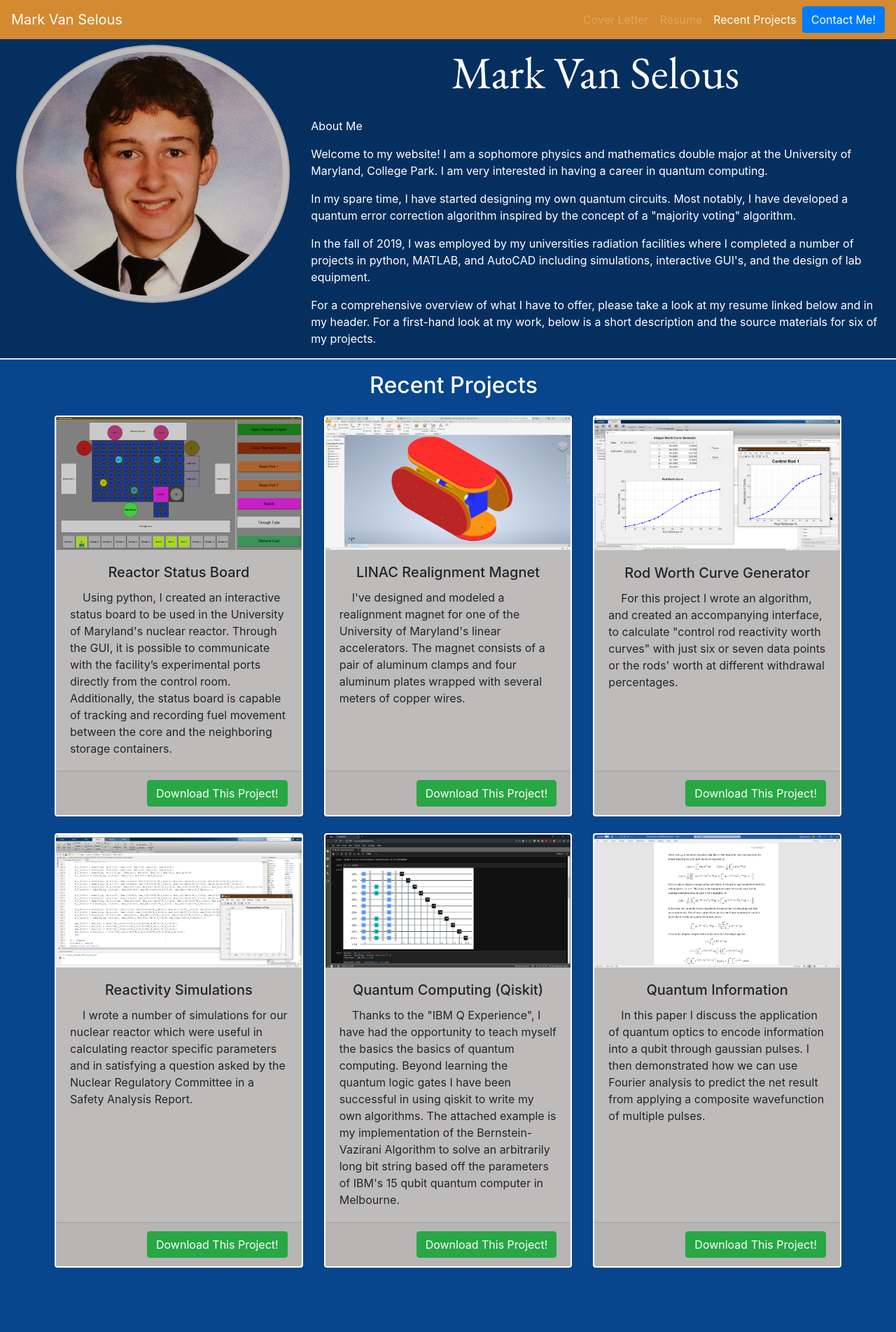
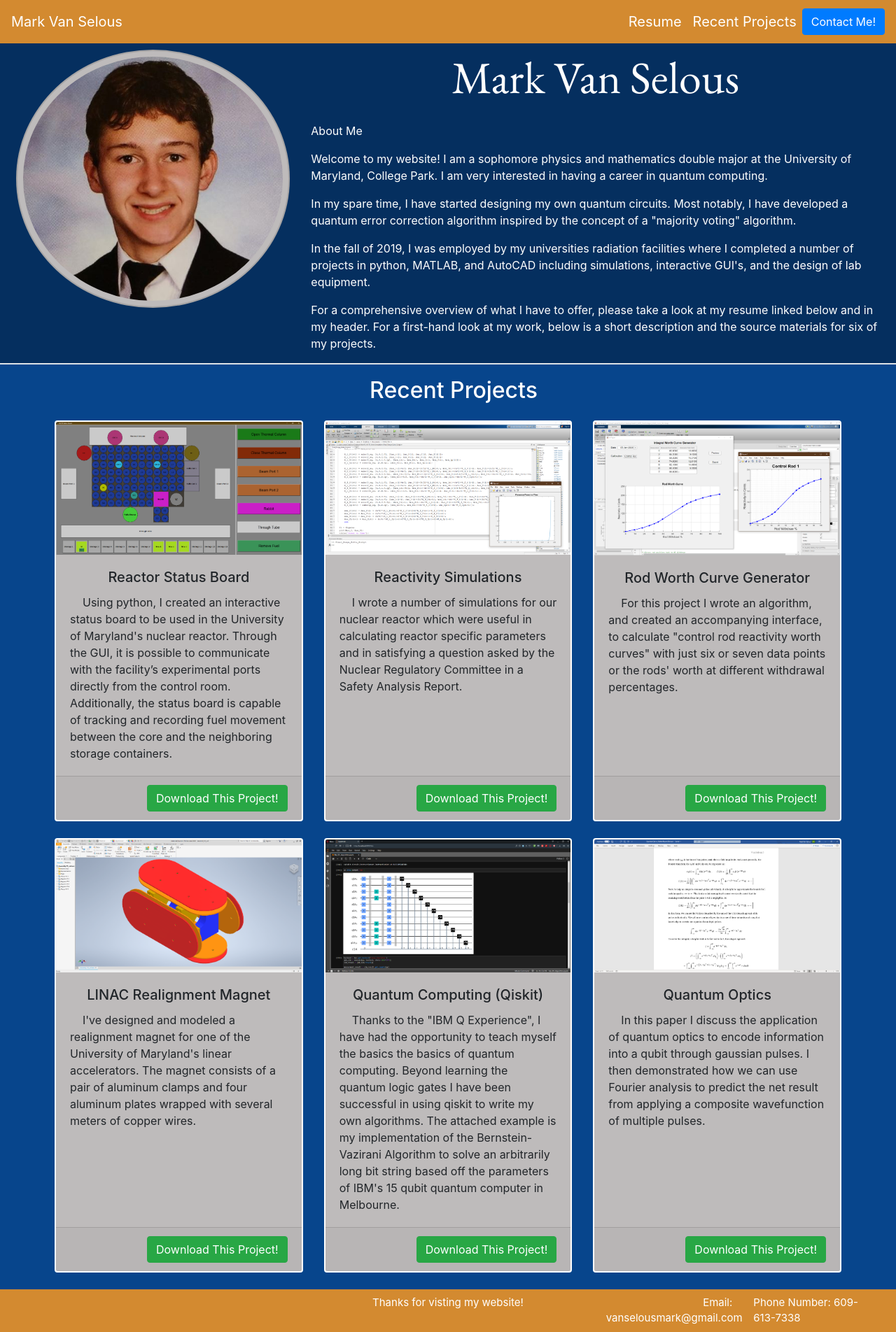
Before and after one commit to mvanselous/Personal_Website, a plain HTML site: page index.html in a window 1280 px wide. Shown: the whole page at 70% size. Before the commit the page ends 1836 px from the top, so only its background shows below. Drawn offline with nearby package versions, Linux system fonts and the light colour scheme.

Commit message:
Added Key Features
Active resume link, reordered cards, removed dead link, added footer, css styling, added Google Search Console verification tag.

```diff
--- a/index.html
+++ b/index.html
@@ -4,8 +4,10 @@
     <meta charset="UTF-8">
     <meta name="viewport" content="width=device-width, initial-scale=1.0">
     <meta http-equiv="X-UA-Compatible" content="ie=edge">
+    <meta name="author" content="Mark Van Selous">
     <meta name="description" content="Mark Van Selous's Personal Website">
     <meta name="google-site-verification" content="3nYbeyI8Okn3QxoYsMa41S1t4tQffSCKH-7wPIdHy_M" />
+    <meta name="google-site-verification" content="nhe5gzymlL2P-In1sLUOVKOZF3ikn6GY0dNWz2WSIJs" />
     <title>Mark Van Selous</title>
 
     <link rel="stylesheet" href="https://stackpath.bootstrapcdn.com/bootstrap/4.4.1/css/bootstrap.min.css" integrity="sha384-Vkoo8x4CGsO3+Hhxv8T/Q5PaXtkKtu6ug5TOeNV6gBiFeWPGFN9MuhOf23Q9Ifjh" crossorigin="anonymous">
@@ -32,6 +34,10 @@
                 display: none;
             }
         }
+        .navbar {
+            font-size:20px;
+            margin-bottom:0px;
+        }
     </style>
 </head>
 <body style="background-color: #07458C;">
@@ -40,22 +46,18 @@
         <a class="navbar-brand" href="#">Mark Van Selous</a>
         <div class="collapse navbar-collapse ml-auto" id="collapsable">
             <ul class="navbar-nav ml-auto">
-            <li class="nav-item">
-                <a class="nav-link disabled" href="#">Cover Letter</a>
-            </li>
-            <li class="nav-item">
-                <a class="nav-link disabled" href="#">Resume</a>
+                <li class="nav-item active">
+                    <a class="nav-link" href="Project_Files/MarkVanSelous_Activities_Resume.docx">Resume</a>
                 </li>
-            <li class="nav-item active">
-                <a class="nav-link" href="#Recent_Projects">Recent Projects</a>
-            </li>
+                <li class="nav-item active">
+                    <a class="nav-link" href="#Recent_Projects">Recent Projects</a>
+                </li>
             </ul>
         </div>
         <button class="btn btn-primary mr-auto" data-target="#ContactInfo_Modal" data-toggle="modal">Contact Me!</button>
         <button class="navbar-toggler" type="button" data-toggle="collapse" data-target="#collapsable" aria-controls="collapsable" aria-expanded="false" aria-label="Toggle navigation">
             <span class="navbar-toggler-icon"></span>
         </button>
-
       </nav>
       <div class="modal fade" id="ContactInfo_Modal" tabindex="-1">
           <div class="modal-dialog">
@@ -74,13 +76,11 @@
               </div>
           </div>
       </div>
-      <br>
-      <br>
     <!--Bio-->
-    <div class="containter text-center border-bottom border-2" style="background-color: #052F5F;">
+    <div class="containter text-center border-bottom border-2" style="background-color: #052F5F; padding-top:55px;">
         <div class="row ml-2 mr-2">
             <div class="col-sm-4 mt-2">
-                <div class="card text-center mt-2 mb-2 border-2 rounded-circle" style="background-color:#BEBBBB;">
+                <div class="card mt-2 mb-2 border-2 rounded-circle" style="background-color:#BEBBBB;">
                     <img src="Project_Pictures/MarkVanSelous_Picture_SM.jpeg" class="mt-2 mb-2 ml-2 mr-2 rounded-circle img-fluid" alt="Picture of Mark Van Selous">
                 </div>
             </div>
@@ -94,7 +94,7 @@
             </div>
         </div>
     </div>
-
+    <!--Example Projects-->
     <h2 id="Recent_Projects" class="ml-3 text-center mt-2" style="color:white; padding-top: 10px;">Recent Projects</h2>
     <div class="container-fluid">
         <div class="card-deck mt-4 ml-5 mr-5 text-left">
@@ -113,17 +113,13 @@
                 </div>
             </div>
             <div class="card border-white border-2 rounded">
-                <img class="card-img-top" src="Project_Pictures/Linac_Realignment_Magnet.png" alt="Realignment Magnet">
-                <div class="card-body d-flex flex-column">
-                    <div class="p-0">
-                        <h5 class="card-title text-center">LINAC Realignment Magnet</h5>
-                    </div>
-                    <div class="p-0">
-                        <p class="card-text">&nbsp;&nbsp;&nbsp;&nbsp;I've designed and modeled a realignment magnet for one of the University of Maryland's linear accelerators. The magnet consists of a pair of aluminum clamps and four aluminum plates wrapped with several meters of copper wires.</p>
-                    </div>
+                <img class="card-img-top" src="Project_Pictures/RunawayReaction_Simulation_Image.png" alt="StatusBoard GUI">
+                <div class="card-body">
+                    <h5 class="card-title text-center">Reactivity Simulations</h5>
+                    <p class="card-text">&nbsp;&nbsp;&nbsp;&nbsp;I wrote a number of simulations for our nuclear reactor which were useful in calculating reactor specific parameters and in satisfying a question asked by the Nuclear Regulatory Committee in a Safety Analysis Report.</p>
                 </div>
                 <div class="card-footer">
-                    <a class="btn btn-success float-right" href="Project_Files/Linac_Magnet.zip" role="button">Download This Project!</a>
+                    <a class="btn btn-success float-right" href="Project_Files/Reactivity_Simulations.zip" role="button">Download This Project!</a>
                 </div>
             </div>
             <div class="card border-white border-2 rounded">
@@ -143,13 +139,17 @@
         </div>
         <div class="card-deck mt-4 ml-5 mr-5 text-left">
             <div class="card border-white border-2 rounded">
-                <img class="card-img-top" src="Project_Pictures/RunawayReaction_Simulation_Image.png" alt="StatusBoard GUI">
-                <div class="card-body">
-                    <h5 class="card-title text-center">Reactivity Simulations</h5>
-                    <p class="card-text">&nbsp;&nbsp;&nbsp;&nbsp;I wrote a number of simulations for our nuclear reactor which were useful in calculating reactor specific parameters and in satisfying a question asked by the Nuclear Regulatory Committee in a Safety Analysis Report.</p>
+                <img class="card-img-top" src="Project_Pictures/Linac_Realignment_Magnet.png" alt="Realignment Magnet">
+                <div class="card-body d-flex flex-column">
+                    <div class="p-0">
+                        <h5 class="card-title text-center">LINAC Realignment Magnet</h5>
+                    </div>
+                    <div class="p-0">
+                        <p class="card-text">&nbsp;&nbsp;&nbsp;&nbsp;I've designed and modeled a realignment magnet for one of the University of Maryland's linear accelerators. The magnet consists of a pair of aluminum clamps and four aluminum plates wrapped with several meters of copper wires.</p>
+                    </div>
                 </div>
                 <div class="card-footer">
-                    <a class="btn btn-success float-right" href="Project_Files/Reactivity_Simulations.zip" role="button">Download This Project!</a>
+                    <a class="btn btn-success float-right" href="Project_Files/Linac_Magnet.zip" role="button">Download This Project!</a>
                 </div>
             </div>
             <div class="card border-white border-2 rounded">
@@ -165,7 +165,7 @@
             <div class="card border-white border-2 rounded">
                 <img class="card-img-top" src="Project_Pictures/Quantum_Optics_Report_Image.png" alt="StatusBoard GUI">
                 <div class="card-body">
-                    <h5 class="card-title text-center">Quantum Information</h5>
+                    <h5 class="card-title text-center">Quantum Optics</h5>
                     <p class="card-text">&nbsp;&nbsp;&nbsp;&nbsp;In this paper I discuss the application of quantum optics to encode information into a qubit through gaussian pulses. I then demonstrated how we can use Fourier analysis to predict the net result from applying a composite wavefunction of multiple pulses.</p>
                 </div>
                 <div class="card-footer">
@@ -174,19 +174,23 @@
             </div>
         </div>
     </div>
-    <br>
-
-<!--
-      <h2 id="Contact_Information" class="ml-3 text-center mt-2" style="color:white">Contact Information</h2>
-      <p class="ml-3 mt-2" style="color:white"> My Contact Information.<br>I dont think I will need both this section and a designated footer.</p>
-
-      <div class="footer" style="background-color: #D38A30; color: white; font-size:small;"> fixed-bottom
-        <div class="container text-center">
-            <p class="footer-spacing">My Contact Information and other important info</p>
-          </div>
+      <div class="footer mt-4" style="background-color:#D38A30; color:white; font-size:15px;">
+        <div class="container"></div>
+            <div class="row ml-2 mr-2">
+                <div class="col-sm-4 mt-2 mb-2">
+                </div>
+                <div class="col-sm-4 mt-2 mb-2 text-center">
+                    <p class="footer-spacing">Thanks for visting my website!</p>
+                </div>
+                <div class="col-sm-2 mt-2 mb-2 text-right">
+                    <p class="footer-spacing"> Email: vanselousmark@gmail.com</p>
+                </div>
+                <div class="col-sm-2 mt-2 mb-2">
+                    <p class="footer-spacing">Phone Number: 609-613-7338</p>
+                </div>
+            </div>
+        </div>
       </div>
--->
-
       <script src="https://code.jquery.com/jquery-3.4.1.slim.min.js" integrity="sha384-J6qa4849blE2+poT4WnyKhv5vZF5SrPo0iEjwBvKU7imGFAV0wwj1yYfoRSJoZ+n" crossorigin="anonymous"></script>
       <script src="https://cdn.jsdelivr.net/npm/popper.js@1.16.0/dist/umd/popper.min.js" integrity="sha384-Q6E9RHvbIyZFJoft+2mJbHaEWldlvI9IOYy5n3zV9zzTtmI3UksdQRVvoxMfooAo" crossorigin="anonymous"></script>
       <script src="https://stackpath.bootstrapcdn.com/bootstrap/4.4.1/js/bootstrap.min.js" integrity="sha384-wfSDF2E50Y2D1uUdj0O3uMBJnjuUD4Ih7YwaYd1iqfktj0Uod8GCExl3Og8ifwB6" crossorigin="anonymous"></script>
```
